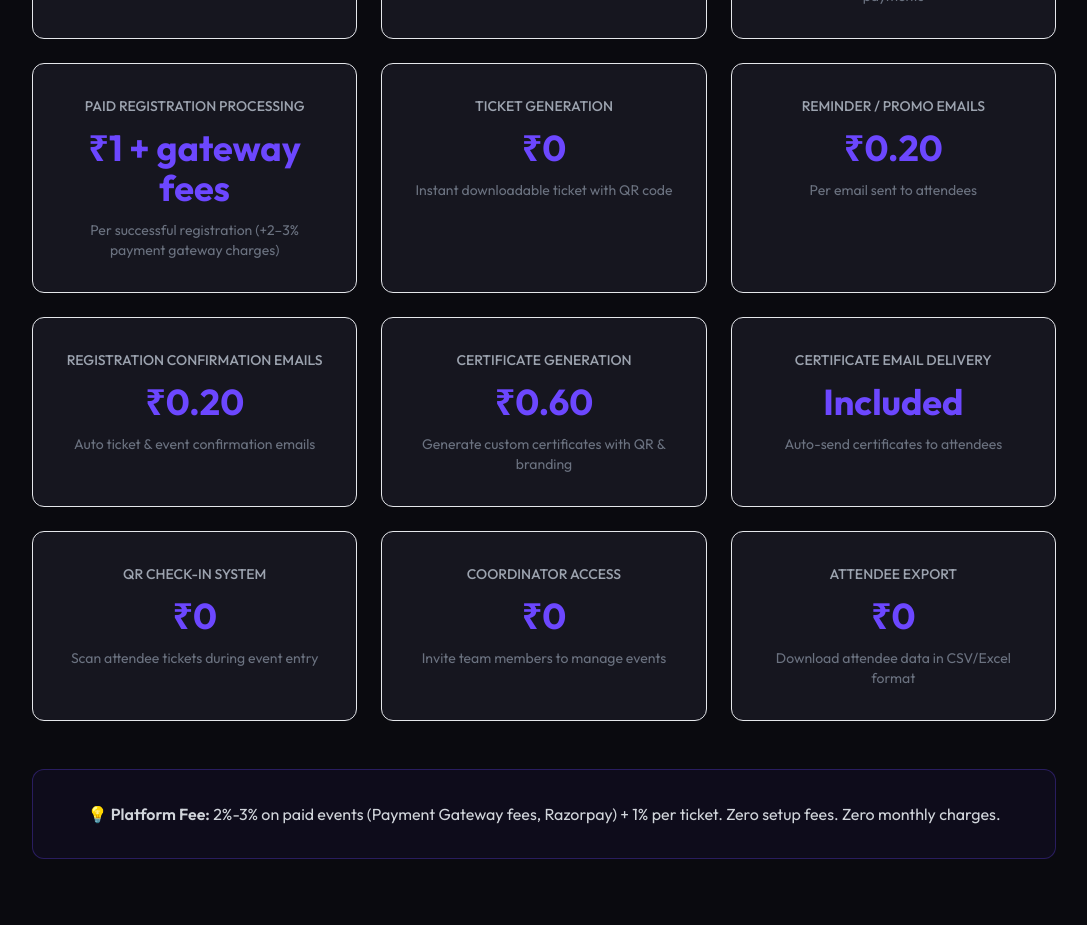
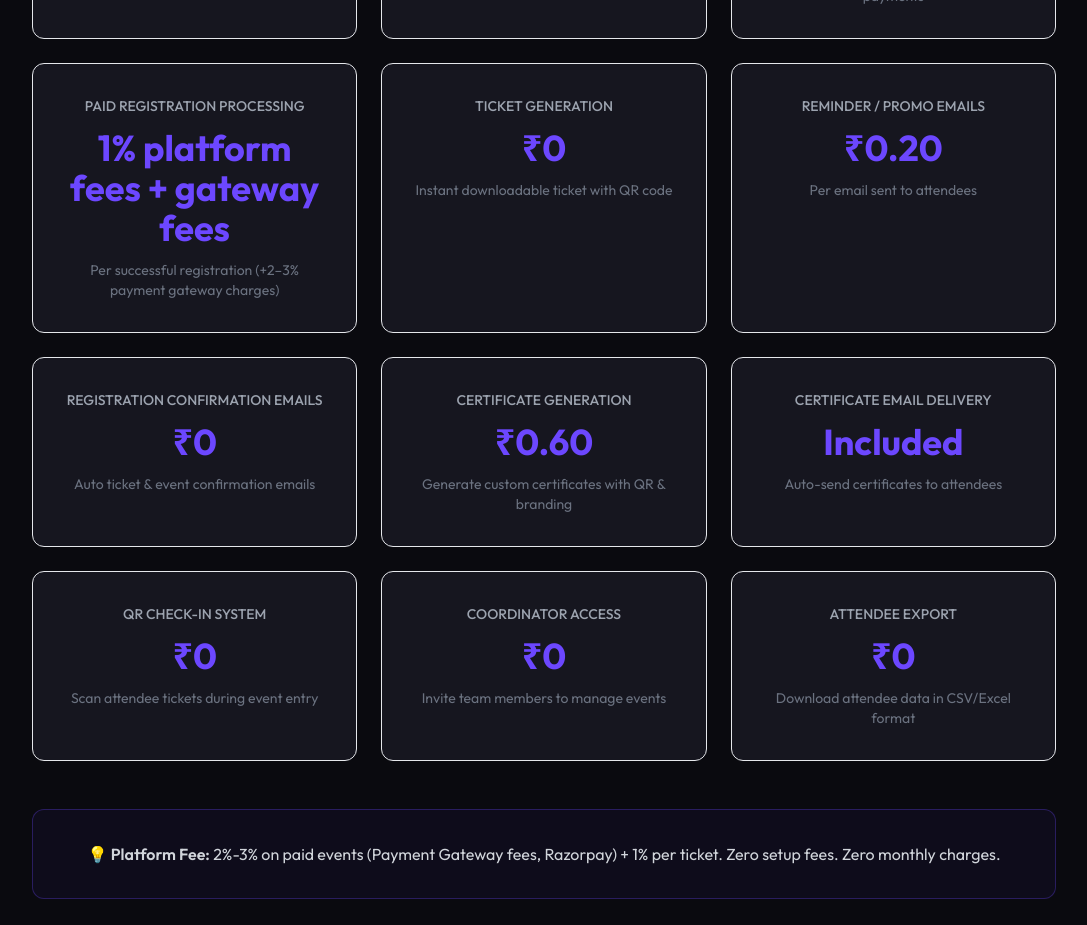
Before and after one commit to sahillllllllll-bit/eventflow, a React (Vite) app in the folder frontend/: page /org in a window 1280 px wide. Shown: the part 2120-3045 px from the top of the page, without its empty margins (96-1183 px from the left). Built offline with nearby package versions, Linux system fonts and the light colour scheme; no server answers.

Commit message:
change priicng

```diff
--- a/frontend/src/pages/LandingPage.jsx
+++ b/frontend/src/pages/LandingPage.jsx
@@ -50,10 +50,10 @@ const LandingPage = () => {
     { item: 'Event Landing Page', price: '₹0', desc: 'Create unlimited public event pages' },
     { item: 'Custom Registration Forms', price: '₹0', desc: 'Add custom questions & attendee details' },
     { item: 'Event Analytics', price: '₹0', desc: 'Track registrations, attendance & payments' },
-    { item: 'Paid Registration Processing', price: '₹1 + gateway fees', desc: 'Per successful registration (+2–3% payment gateway charges)' },
+    { item: 'Paid Registration Processing', price: '1% platform fees + gateway fees', desc: 'Per successful registration (+2–3% payment gateway charges)' },
     { item: 'Ticket Generation', price: '₹0', desc: 'Instant downloadable ticket with QR code' },
     { item: 'Reminder / Promo Emails', price: '₹0.20', desc: 'Per email sent to attendees' },
-    { item: 'Registration Confirmation Emails', price: '₹0.20', desc: 'Auto ticket & event confirmation emails' },
+    { item: 'Registration Confirmation Emails', price: '₹0', desc: 'Auto ticket & event confirmation emails' },
     { item: 'Certificate Generation', price: '₹0.60', desc: 'Generate custom certificates with QR & branding' },
     { item: 'Certificate Email Delivery', price: 'Included', desc: 'Auto-send certificates to attendees' },
     { item: 'QR Check-in System', price: '₹0', desc: 'Scan attendee tickets during event entry' },
```
